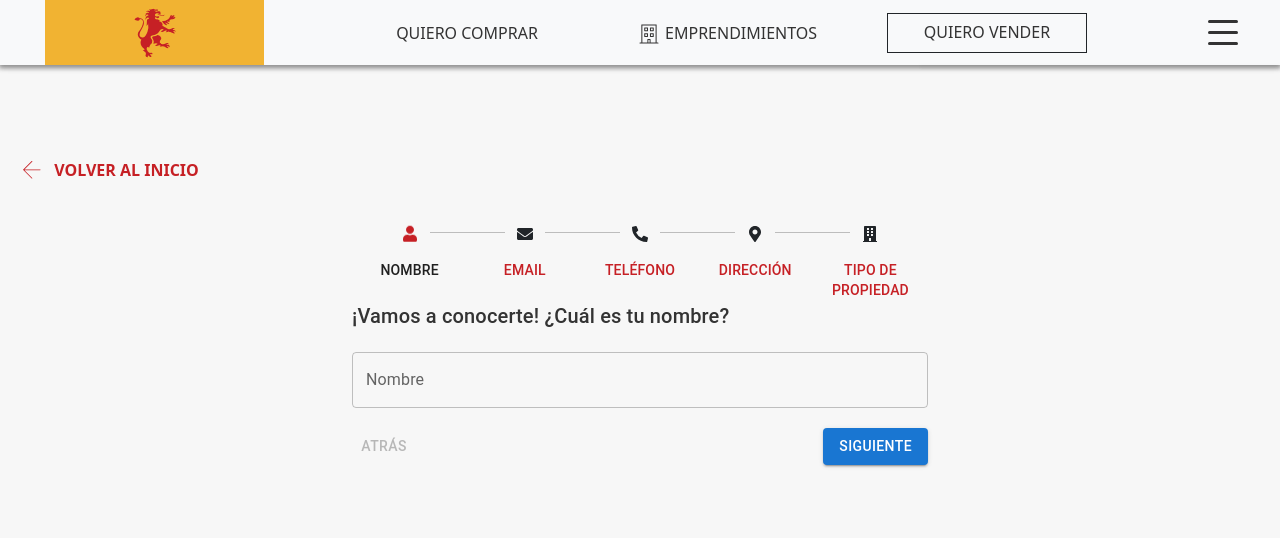
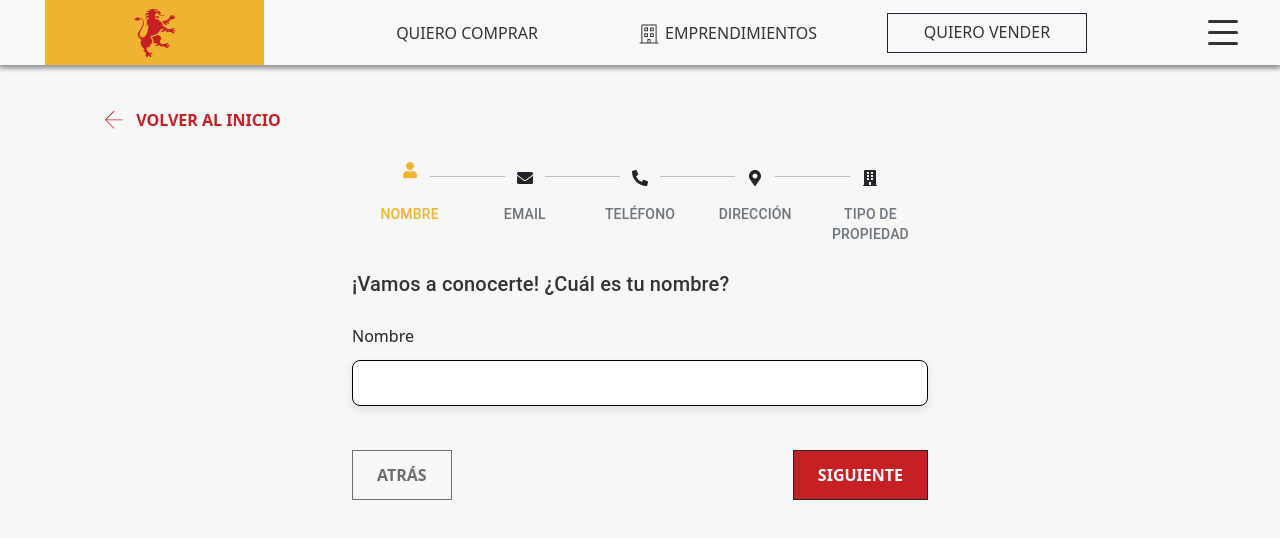
Before and after one commit to Aromcho/belga-mern, a React (Vite) app in the folder Frontend/: page /quiero-vender in a window 1280 px wide. Shown: the top 538 px of the page. Built offline with nearby package versions, Linux system fonts and the light colour scheme; no server answers.

Commit message:
frontend de quiero vender

```diff
--- a/Frontend/src/components/MapaInteractivo/MapaInteractivo.jsx
+++ b/Frontend/src/components/MapaInteractivo/MapaInteractivo.jsx
@@ -2,12 +2,12 @@ import React, { useState, useEffect } from "react";
 import { MapContainer, TileLayer, Marker, Popup } from "react-leaflet";
 import L from "leaflet";
 import "./MapaInteractivo.css";
-import customIconUrl from "/images/pin_new.png";
+import customIconUrl from "/images/pin.svg";
 
 // Definir un ícono personalizado
 const customIcon = new L.Icon({
   iconUrl: customIconUrl,
-  iconSize: [38, 60],
+  iconSize: [38, 40],
   iconAnchor: [19, 38],
   popupAnchor: [0, -38],
 });
--- a/Frontend/src/pages/QuieroVender/QuieroVender.css
+++ b/Frontend/src/pages/QuieroVender/QuieroVender.css
@@ -1,13 +1,12 @@
 .quiero-vender-container {
   width: 100%;
-  padding: 150px 0 80px;
+  padding: 100px 0 80px;
   background-color: #f7f7f7;
 }
 
 .back-wrapper {
   display: flex;
   justify-content: flex-start;
-  margin-bottom: 30px;
 }
 
 .back-link {
@@ -37,28 +36,40 @@
   font-size: 14px;
   text-transform: uppercase;
   font-weight: 500;
-  color: #C62025;
+  color: #6c757d; /* Texto gris */
+}
+
+.custom-stepper .MuiStepLabel-label.Mui-active {
+  color: #F1B332 !important; /* Texto amarillo suave cuando activo */
+}
+
+.custom-stepper .MuiStepLabel-label.Mui-completed {
+  color: #F1B332 !important; /* Texto amarillo suave cuando completado */
 }
 
 .custom-stepper .MuiStepIcon-root.Mui-completed {
-  color: #C62025 !important;
+  color: #F1B332 !important; /* Ícono amarillo suave cuando completado */
 }
 
 .custom-stepper .MuiStepIcon-root.Mui-active {
-  color: #9F1A1D !important;
+  color: #F1B332 !important; /* Ícono amarillo suave cuando activo */
+}
+
+.custom-stepper .MuiStepIcon-root {
+  color: #9F9F9F !important; /* Ícono gris cuando inactivo */
 }
 
 .step-item.active-step-item .step-icon {
-  color: #C62025;
-  animation: icon-bounce 0.8s infinite;
+  color: #F1B332;
+  animation: bounce 0.6s infinite alternate;
 }
 
-@keyframes icon-bounce {
-  0%, 100% {
+@keyframes bounce {
+  0% {
     transform: translateY(0);
   }
-  50% {
-    transform: translateY(-5px);
+  100% {
+    transform: translateY(-8px);
   }
 }
 
@@ -75,31 +86,60 @@
 
 .custom-input {
   margin-bottom: 20px;
+  border-radius: 8px;
+  padding: 10px;
+  border: 1px solid #000;
+  box-shadow: 0px 4px 8px rgba(0, 0, 0, 0.1);
 }
 
 .stepper-buttons {
   display: flex;
   justify-content: space-between;
-  margin-top: 20px;
 }
 
-.btn-back-step, .btn-next-step, .btn-submit {
+.btn-back-step,
+.btn-next-step,
+.btn-submit {
   background-color: #C62025;
   color: #fff;
   font-weight: 600;
   text-transform: uppercase;
+  border-radius: 0;
+  padding: 12px 24px;
+  transition: transform 0.2s, background-color 0.3s;
+
 }
 
+.btn-back-step:hover,
+.btn-next-step:hover,
 .btn-submit:hover {
   background-color: #9F1A1D;
+  transform: scale(1.05);
 }
+.btn-back {
+  text-decoration: none !important;
 
+}
 .celebration-container {
+  height: 100vh;
   display: flex;
+  justify-content: center;
   flex-direction: column;
   align-items: center;
   padding: 100px 20px;
   text-align: center;
+  animation: fade-in 1.5s ease;
+}
+
+@keyframes fade-in {
+  0% {
+    opacity: 0;
+    transform: translateY(20px);
+  }
+  100% {
+    opacity: 1;
+    transform: translateY(0);
+  }
 }
 
 .celebration-text {
--- a/Frontend/src/pages/QuieroVender/QuieroVender.jsx
+++ b/Frontend/src/pages/QuieroVender/QuieroVender.jsx
@@ -6,12 +6,10 @@ import {
   Stepper,
   Step,
   StepLabel,
-  Button,
-  TextField,
   Typography,
 } from "@mui/material";
 import { useSpring, animated } from "react-spring";
-import { Container } from "react-bootstrap";
+import { Container, Form, Button, Row, Col } from "react-bootstrap";
 import {
   FaUser,
   FaEnvelope,
@@ -30,26 +28,22 @@ const steps = [
   },
   {
     label: "Email",
-    message:
-      "Queremos enviarte la información completa. ¿Cuál es tu correo?",
+    message: "Queremos enviarte la información completa. ¿Cuál es tu correo?",
     icon: <FaEnvelope />,
   },
   {
     label: "Teléfono",
-    message:
-      "Por si necesitamos contactarte más rápido, danos tu número.",
+    message: "Por si necesitamos contactarte más rápido, danos tu número.",
     icon: <FaPhoneAlt />,
   },
   {
     label: "Dirección",
-    message:
-      "¿Dónde está ubicada la propiedad que quieres vender?",
+    message: "¿Dónde está ubicada la propiedad que quieres vender?",
     icon: <FaMapMarkerAlt />,
   },
   {
     label: "Tipo de Propiedad",
-    message:
-      "¿Qué tipo de propiedad es? (Casa, apartamento, etc.)",
+    message: "¿Qué tipo de propiedad es? (Casa, apartamento, etc.)",
     icon: <FaBuilding />,
   },
 ];
@@ -72,7 +66,6 @@ const QuieroVender = () => {
 
   const handleSubmit = () => {
     setIsSubmitted(true);
-    // Aquí puedes agregar la lógica para enviar el formulario
   };
 
   // Animación de entrada suave para el formulario
@@ -86,7 +79,6 @@ const QuieroVender = () => {
   const celebrationMessage =
     "¡Felicidades! Ya casi sabemos cuánto vale tu propiedad. Te contactaremos pronto con todos los detalles.";
 
-  // Si ya se ha enviado el formulario, mostramos la animación y el confeti
   if (isSubmitted) {
     return (
       <div className="celebration-container">
@@ -94,11 +86,10 @@ const QuieroVender = () => {
         <Typography variant="h4" className="celebration-text">
           {celebrationMessage}
         </Typography>
-        <Link to="/" className="go-back-link">
-          <Button variant="outlined" className="btn-back">
-            Volver al inicio
+
+          <Button variant="outline-dark" as={Link} to="/" className="btn-back-step pt-2 pb-1">
+            <p >Volver al inicio</p>
           </Button>
-        </Link>
       </div>
     );
   }
@@ -106,7 +97,8 @@ const QuieroVender = () => {
   return (
     <Layout>
       <div className="quiero-vender-container">
-        <div className="back-wrapper">
+        <Container>
+          <div className="back-wrapper mb-4">
             <Link to="/" className="back-link">
               <ArrowBackIcon />
               Volver al inicio
@@ -136,66 +128,81 @@ const QuieroVender = () => {
               ))}
             </Stepper>
 
-          <animated.div style={slideIn}>
-            <Typography variant="h6" className="step-message">
+            <animated.div style={slideIn} className="animated-form-step mt-4">
+              <Typography variant="h6" className="step-message mb-4">
                 {steps[activeStep].message}
               </Typography>
-            <div className="form-step-content">
+              <Form>
+                <Row>
+                  <Col>
                     {activeStep === 0 && (
-                <TextField
-                  label="Nombre"
+                      <Form.Group>
+                        <Form.Label>Nombre</Form.Label>
+                        <Form.Control
+                          type="text"
                           name="nombre"
                           value={formData.nombre}
                           onChange={handleChange}
-                  fullWidth
                           className="custom-input"
                         />
+                      </Form.Group>
                     )}
                     {activeStep === 1 && (
-                <TextField
-                  label="Email"
+                      <Form.Group>
+                        <Form.Label>Email</Form.Label>
+                        <Form.Control
+                          type="email"
                           name="email"
                           value={formData.email}
                           onChange={handleChange}
-                  fullWidth
                           className="custom-input"
                         />
+                      </Form.Group>
                     )}
                     {activeStep === 2 && (
-                <TextField
-                  label="Teléfono"
+                      <Form.Group>
+                        <Form.Label>Teléfono</Form.Label>
+                        <Form.Control
+                          type="text"
                           name="telefono"
                           value={formData.telefono}
                           onChange={handleChange}
-                  fullWidth
                           className="custom-input"
                         />
+                      </Form.Group>
                     )}
                     {activeStep === 3 && (
-                <TextField
-                  label="Dirección"
+                      <Form.Group>
+                        <Form.Label>Dirección</Form.Label>
+                        <Form.Control
+                          type="text"
                           name="direccion"
                           value={formData.direccion}
                           onChange={handleChange}
-                  fullWidth
                           className="custom-input"
                         />
+                      </Form.Group>
                     )}
                     {activeStep === 4 && (
-                <TextField
-                  label="Tipo de Propiedad"
+                      <Form.Group>
+                        <Form.Label>Tipo de Propiedad</Form.Label>
+                        <Form.Control
+                          type="text"
                           name="tipoPropiedad"
                           value={formData.tipoPropiedad}
                           onChange={handleChange}
-                  fullWidth
                           className="custom-input"
                         />
+                      </Form.Group>
                     )}
-            </div>
+                  </Col>
+                </Row>
+              </Form>
             </animated.div>
 
-          <div className="stepper-buttons">
+            <div className="stepper-buttons mt-4">
               <Button
+                variant="outline-dark"
                 disabled={activeStep === 0}
                 onClick={handleBack}
                 className="btn-back-step"
@@ -204,7 +211,7 @@ const QuieroVender = () => {
               </Button>
               {activeStep === steps.length - 1 ? (
                 <Button
-                variant="contained"
+                  variant="dark"
                   className="btn-submit"
                   onClick={handleSubmit}
                 >
@@ -212,7 +219,7 @@ const QuieroVender = () => {
                 </Button>
               ) : (
                 <Button
-                variant="contained"
+                  variant="dark"
                   className="btn-next-step"
                   onClick={handleNext}
                 >
@@ -221,6 +228,7 @@ const QuieroVender = () => {
               )}
             </div>
           </Container>
+        </Container>
       </div>
     </Layout>
   );
```
Lines whose indentation alone changed are shown as unchanged.
